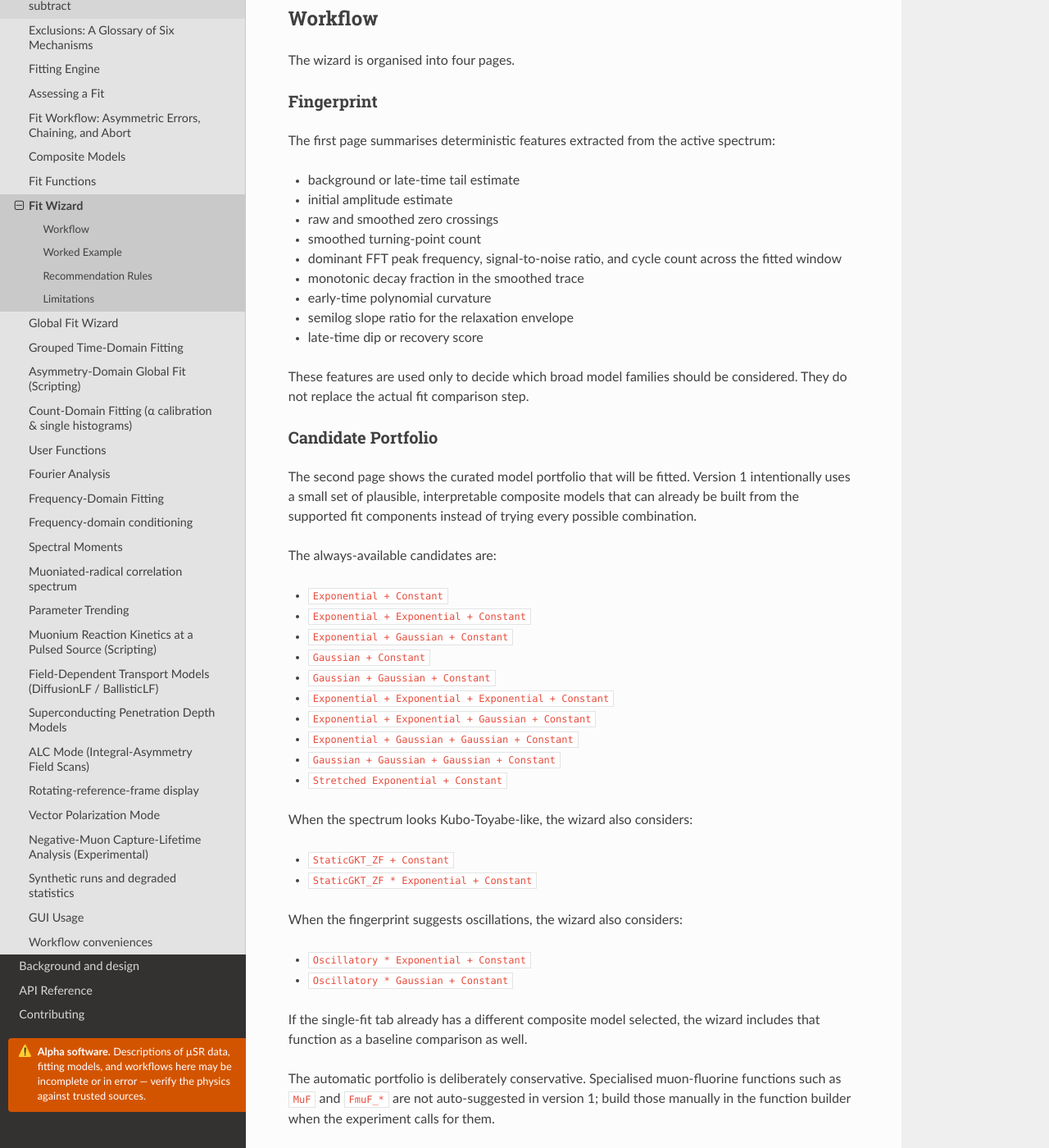
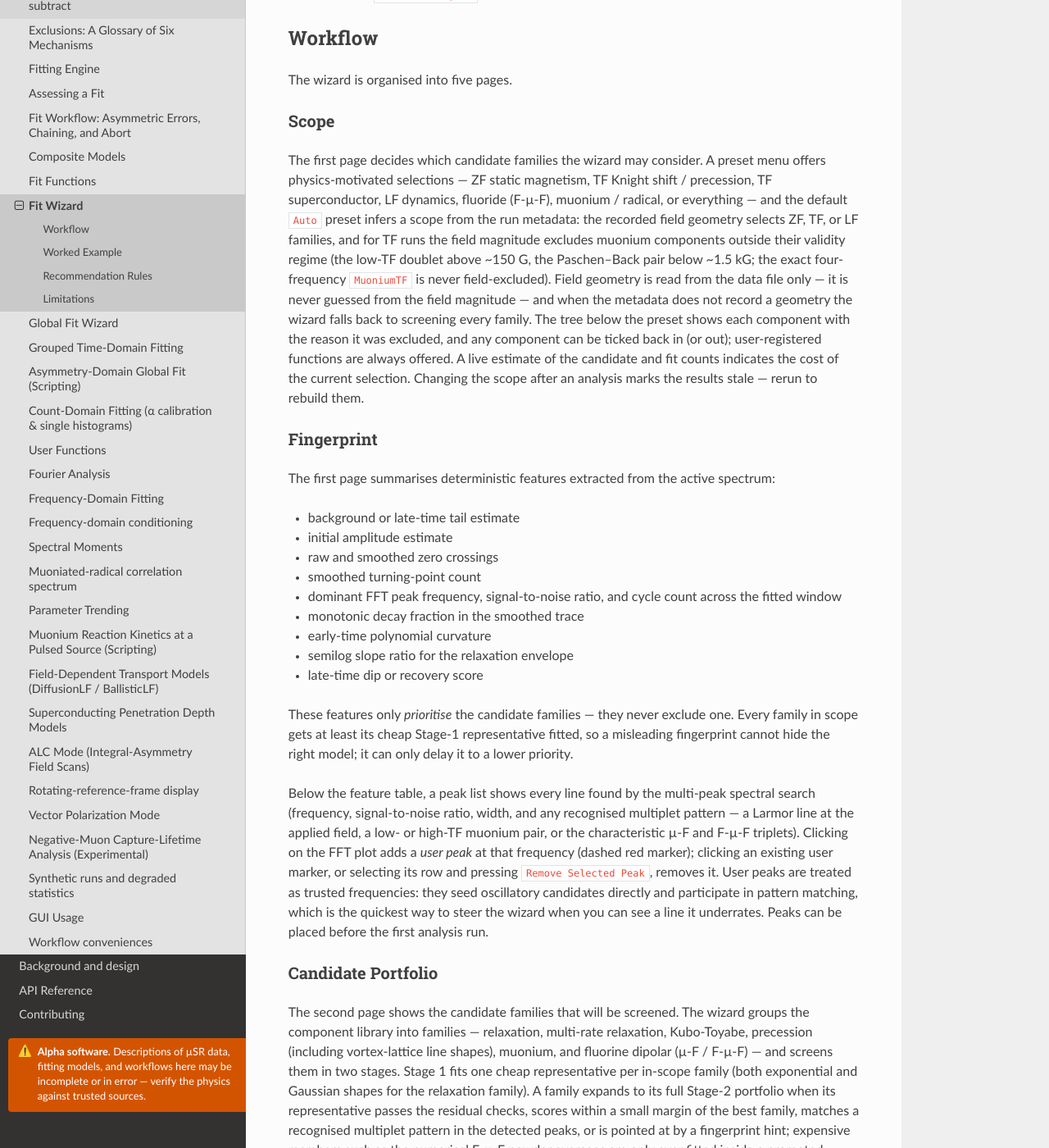
Before and after one commit to BenHuddart/asymmetry, a Sphinx documentation site: the page built from docs/reference/fit_wizard.rst, in a window 1280 px wide and 1400 px high, scrolled down 1498 px. Shown: the whole window at 82% size. Built offline with Sphinx 7.4.7 and the Read the Docs theme 3.1.0, drawn with Linux system fonts in a browser that asks for light colours; some of the changed text lies outside the part shown.

Commit message:
Document wizard scope, tiered screening, and peak seeding
fit_wizard.rst gains the Scope page and replaces the hint-gated
portfolio description (including the now-obsolete claim that F-mu-F
functions are never auto-suggested) with the two-stage family screening;
global_fit_wizard.rst documents the series scope and cross-run pattern
forcing; user_functions.rst documents the new physics-tag kwargs on
register_component.

Co-Authored-By: Claude Fable 5 <noreply@anthropic.com>

```diff
--- a/docs/reference/fit_wizard.rst
+++ b/docs/reference/fit_wizard.rst
@@ -13,10 +13,11 @@ Fit Wizard
 *sample (Blundell et al. Ch 5.2).*
 
 The fit wizard is a guided workflow for choosing a sensible single-spectrum
-time-domain fit function. It fingerprints the active spectrum, fits a
-curated portfolio of around a dozen candidate composite models, ranks them
-with an information criterion (AICc by default), and writes the chosen
-result back into the single-fit tab when you accept it. The most natural
+time-domain fit function. It fingerprints the active spectrum, screens
+candidate model families drawn from the component library (restricted to the
+physics scope you choose), ranks the fitted candidates with an information
+criterion (AICc by default), and writes the chosen result back into the
+single-fit tab when you accept it. The most natural
 use is the first pass on an unfamiliar spectrum — temperature points in
 the middle of a transition, a sample whose magnetic structure is not yet
 known, a survey of multiple compounds in a synthesis batch — but the
@@ -51,7 +52,28 @@ the recommendation is rebuilt from the current context.
 Workflow
 --------
 
-The wizard is organised into four pages.
+The wizard is organised into five pages.
+
+Scope
+~~~~~
+
+The first page decides which candidate families the wizard may consider.
+A preset menu offers physics-motivated selections — ZF static magnetism,
+TF Knight shift / precession, TF superconductor, LF dynamics, fluoride
+(F-µ-F), muonium / radical, or everything — and the default ``Auto``
+preset infers a scope from the run metadata: the recorded field geometry
+selects ZF, TF, or LF families, and for TF runs the field magnitude
+excludes muonium components outside their validity regime (the low-TF
+doublet above ~150 G, the Paschen–Back pair below ~1.5 kG; the exact
+four-frequency ``MuoniumTF`` is never field-excluded). Field geometry is
+read from the data file only — it is never guessed from the field
+magnitude — and when the metadata does not record a geometry the wizard
+falls back to screening every family. The tree below the preset shows
+each component with the reason it was excluded, and any component can be
+ticked back in (or out); user-registered functions are always offered. A
+live estimate of the candidate and fit counts indicates the cost of the
+current selection. Changing the scope after an analysis marks the results
+stale — rerun to rebuild them.
 
 Fingerprint
 ~~~~~~~~~~~
@@ -69,47 +91,45 @@ spectrum:
 - semilog slope ratio for the relaxation envelope
 - late-time dip or recovery score
 
-These features are used only to decide which broad model families should be
-considered. They do not replace the actual fit comparison step.
+These features only *prioritise* the candidate families — they never
+exclude one. Every family in scope gets at least its cheap Stage-1
+representative fitted, so a misleading fingerprint cannot hide the right
+model; it can only delay it to a lower priority.
+
+Below the feature table, a peak list shows every line found by the
+multi-peak spectral search (frequency, signal-to-noise ratio, width, and
+any recognised multiplet pattern — a Larmor line at the applied field, a
+low- or high-TF muonium pair, or the characteristic µ-F and F-µ-F
+triplets). Clicking on the FFT plot adds a *user peak* at that frequency
+(dashed red marker); clicking an existing user marker, or selecting its
+row and pressing ``Remove Selected Peak``, removes it. User peaks are
+treated as trusted frequencies: they seed oscillatory candidates directly
+and participate in pattern matching, which is the quickest way to steer
+the wizard when you can see a line it underrates. Peaks can be placed
+before the first analysis run.
 
 Candidate Portfolio
 ~~~~~~~~~~~~~~~~~~~
 
-The second page shows the curated model portfolio that will be fitted. Version
-1 intentionally uses a small set of plausible, interpretable composite models
-that can already be built from the supported fit components instead of trying
-every possible combination.
-
-The always-available candidates are:
-
-- ``Exponential + Constant``
-- ``Exponential + Exponential + Constant``
-- ``Exponential + Gaussian + Constant``
-- ``Gaussian + Constant``
-- ``Gaussian + Gaussian + Constant``
-- ``Exponential + Exponential + Exponential + Constant``
-- ``Exponential + Exponential + Gaussian + Constant``
-- ``Exponential + Gaussian + Gaussian + Constant``
-- ``Gaussian + Gaussian + Gaussian + Constant``
-- ``Stretched Exponential + Constant``
-
-When the spectrum looks Kubo-Toyabe-like, the wizard also considers:
-
-- ``StaticGKT_ZF + Constant``
-- ``StaticGKT_ZF * Exponential + Constant``
-
-When the fingerprint suggests oscillations, the wizard also considers:
-
-- ``Oscillatory * Exponential + Constant``
-- ``Oscillatory * Gaussian + Constant``
+The second page shows the candidate families that will be screened. The
+wizard groups the component library into families — relaxation,
+multi-rate relaxation, Kubo-Toyabe, precession (including vortex-lattice
+line shapes), muonium, and fluorine dipolar (µ-F / F-µ-F) — and screens
+them in two stages. Stage 1 fits one cheap representative per in-scope
+family (both exponential and Gaussian shapes for the relaxation family).
+A family expands to its full Stage-2 portfolio when its representative
+passes the residual checks, scores within a small margin of the best
+family, matches a recognised multiplet pattern in the detected peaks, or
+is pointed at by a fingerprint hint; expensive members such as the
+numerical F-µ-F powder averages are only ever fitted inside a promoted
+family, with match-derived seeds (a hyperfine constant from a muonium
+pair, a µ-F distance from a triplet). When several strong spectral lines
+are detected, the wizard also constructs multi-cosine candidates with one
+damped oscillator per line. Families that are screened but not promoted
+are listed with the concrete reason, so nothing disappears silently.
 
 If the single-fit tab already has a different composite model selected, the
 wizard includes that function as a baseline comparison as well.
-
-The automatic portfolio is deliberately conservative. Specialised muon-fluorine
-functions such as ``MuF`` and ``FmuF_*`` are not auto-suggested in version 1;
-build those manually in the function builder when the experiment calls for
-them.
 
 The additive multi-component candidates are especially useful for spectra whose
 smoothed semilog envelope changes slope while remaining largely monotonic. In
```
Also changed, not shown: docs/reference/global_fit_wizard.rst (+15 -1 lines), docs/reference/user_functions.rst (+8 -0 lines).
